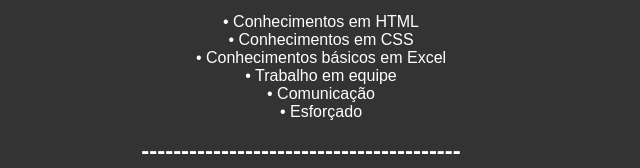
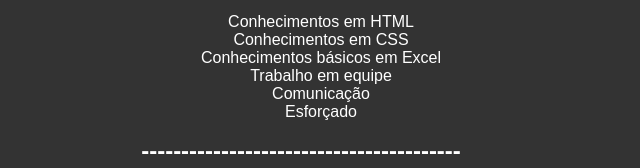
Before and after one commit to KauadeFreitas04/Curr-culo, a plain HTML site: page index.html in a window 1280 px wide. Shown: the part 596-764 px from the top of the page, 339-979 px from the left. Drawn offline with Linux system fonts and the light colour scheme.

Commit message:
Currículo final

```diff
--- a/index.html
+++ b/index.html
@@ -60,12 +60,12 @@
   <h1>Habilidades e Competências</h1>
   <h1>----------------------------------------</h1>
   <ul>
-    <li>• Conhecimentos em HTML</li>
-    <li>• Conhecimentos em CSS</li>
-    <li>• Conhecimentos básicos em Excel</li>
-    <li>• Trabalho em equipe</li>
-    <li>• Comunicação</li>
-    <li>• Esforçado</li>
+    <li> Conhecimentos em HTML</li>
+    <li> Conhecimentos em CSS</li>
+    <li> Conhecimentos básicos em Excel</li>
+    <li> Trabalho em equipe</li>
+    <li> Comunicação</li>
+    <li> Esforçado</li>
   </ul>
 </section>
 
```
